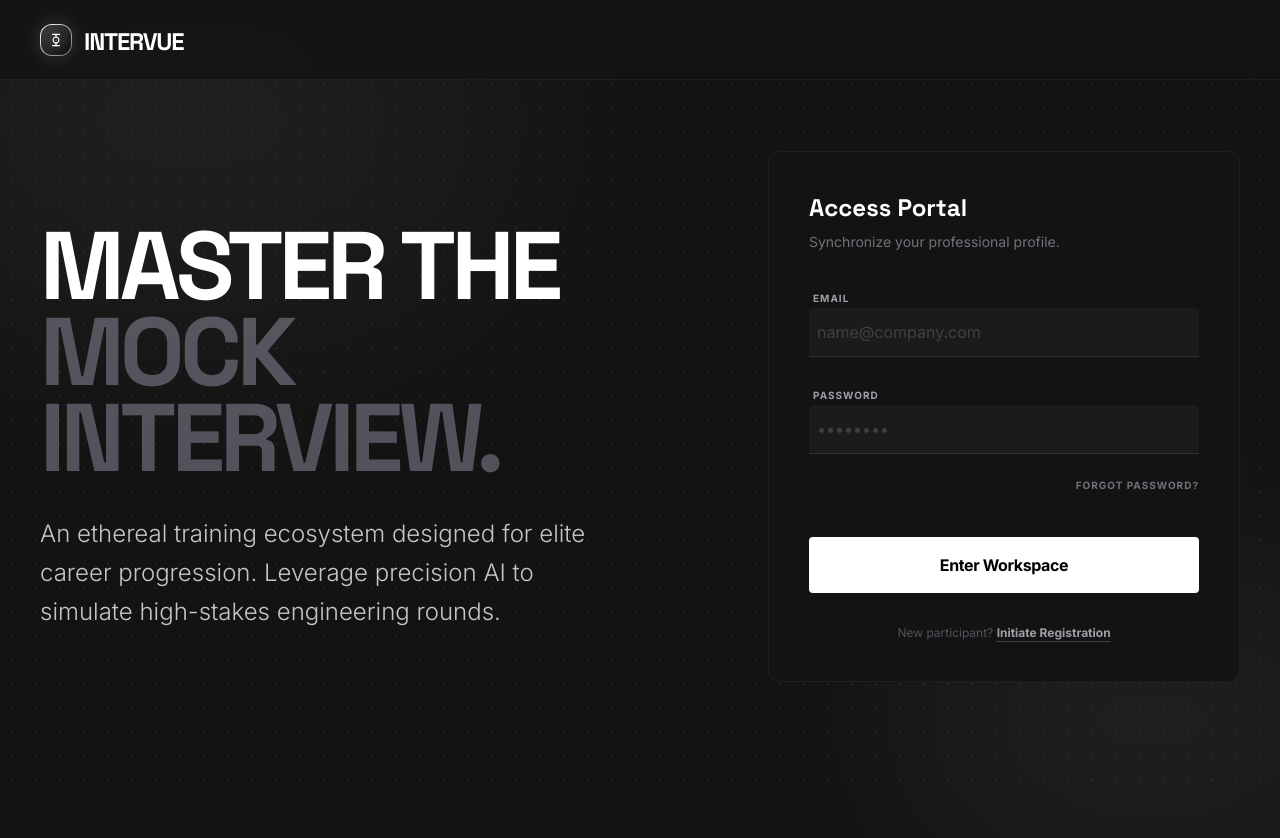
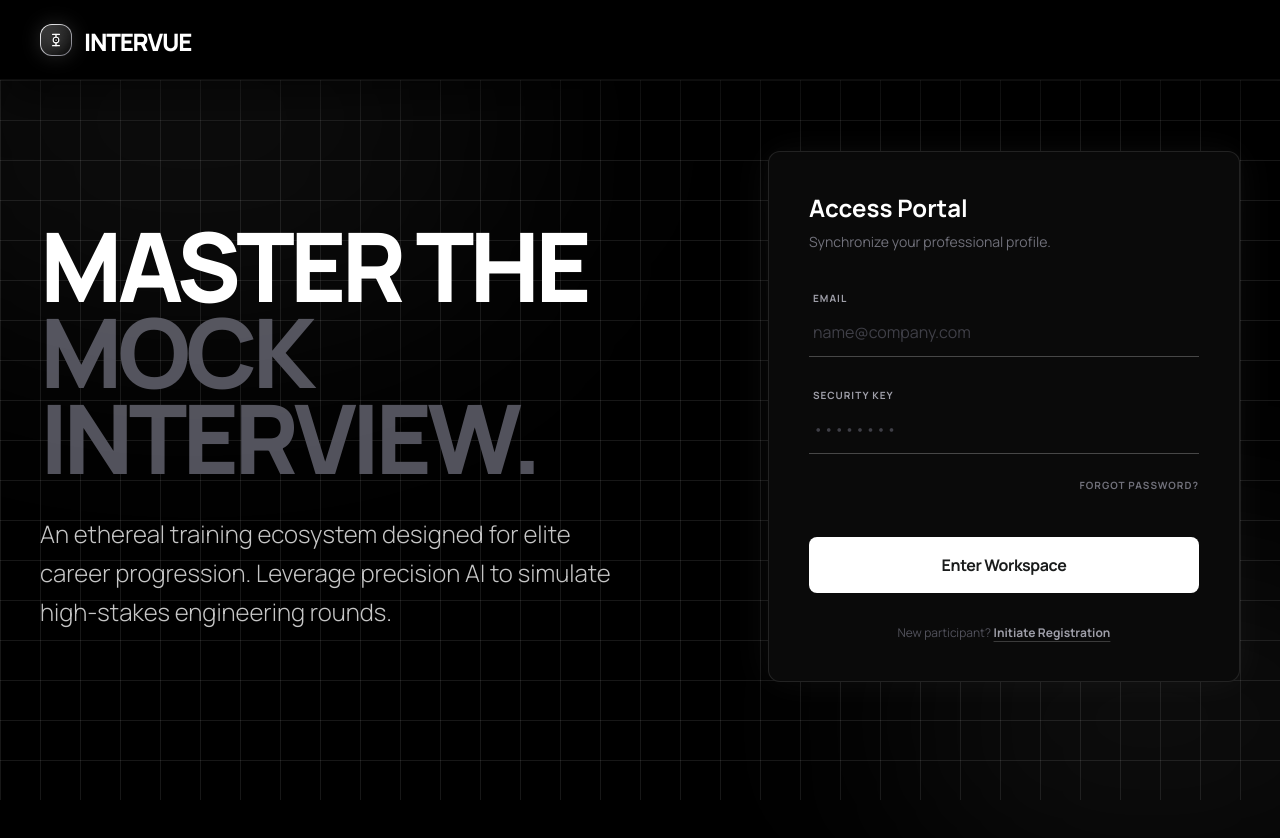
Before and after one commit to AtharvChanana/Intervue, a Next.js app in the folder frontend/: page / in a window 1280 px wide. Shown: the top 838 px of the page. Built offline with nearby package versions, Linux system fonts and the light colour scheme; no server answers.

Commit message:
Revert "feat: complete visual overhaul to Intervue Motion System with bug fixes"
This reverts commit a33b5b66cc32db6235fe5ddc80b0e6a0f696ad54.

```diff
--- a/frontend/app/dashboard/leaderboard/page.tsx
+++ b/frontend/app/dashboard/leaderboard/page.tsx
@@ -65,7 +65,7 @@ export default function LeaderboardPage() {
   return (
     <div className="max-w-5xl mx-auto p-4 md:p-8 mt-24">
       <div className="mb-12 text-center">
-        <h1 className="text-4xl md:text-5xl font-black text-white tracking-widest uppercase mb-4 font-space-grotesk">
+        <h1 className="text-4xl md:text-5xl font-black text-white tracking-widest uppercase mb-4">
           Global <span className="text-transparent bg-clip-text bg-gradient-to-r from-yellow-500 to-amber-300">Rankings</span>
         </h1>
         <p className="text-zinc-400 text-sm uppercase tracking-widest max-w-2xl mx-auto">
@@ -132,7 +132,7 @@ export default function LeaderboardPage() {
           const rank = idx + 4;
           const isMe = user.email === currentUserEmail;
           return (
-            <div key={user.email} className={`flex items-center liquid-glass border ${isMe ? 'border-white/30 bg-white/5 relative overflow-hidden' : 'border-white/5'} hover:bg-[#151515] transition-colors rounded-xl p-4`}>
+            <div key={user.email} className={`flex items-center bg-[#111] border ${isMe ? 'border-white/30 bg-white/5 relative overflow-hidden' : 'border-white/5'} hover:bg-[#151515] transition-colors rounded-xl p-4`}>
               {isMe && <div className="absolute left-0 top-0 bottom-0 w-1 bg-white"></div>}
 
               <div className="w-12 text-center text-zinc-500 font-bold text-sm">#{rank}</div>
--- a/frontend/app/globals.css
+++ b/frontend/app/globals.css
@@ -1,7 +1,7 @@
 @import "tailwindcss";
 
 @theme {
-  --color-background: #141313;
+  --color-background: #000000;
   --color-error: #ffb4ab;
   --color-error-container: #93000a;
   --color-inverse-on-surface: #313030;
@@ -10,60 +10,62 @@
   --color-on-background: #e5e2e1;
   --color-on-error: #690005;
   --color-on-error-container: #ffdad6;
-  --color-on-primary: #2f3131;
-  --color-on-primary-container: #636565;
-  --color-on-primary-fixed: #1a1c1c;
-  --color-on-primary-fixed-variant: #454747;
-  --color-on-secondary: #2f3037;
-  --color-on-secondary-container: #b4b4bd;
-  --color-on-secondary-fixed: #1a1b22;
-  --color-on-secondary-fixed-variant: #45464e;
+  --color-on-primary: #1a1c1c;
+  --color-on-primary-container: #000000;
+  --color-on-primary-fixed: #ffffff;
+  --color-on-primary-fixed-variant: #e2e2e2;
+  --color-on-secondary: #1a1c1c;
+  --color-on-secondary-container: #e2e2e2;
+  --color-on-secondary-fixed: #1a1c1c;
+  --color-on-secondary-fixed-variant: #3a3c3c;
   --color-on-surface: #e5e2e1;
-  --color-on-surface-variant: #c4c7c8;
-  --color-on-tertiary: #2f3131;
-  --color-on-tertiary-container: #636565;
-  --color-on-tertiary-fixed: #1a1c1c;
-  --color-on-tertiary-fixed-variant: #454747;
-  --color-outline: #8e9192;
-  --color-outline-variant: #444748;
+  --color-on-surface-variant: #c6c6c6;
+  --color-on-tertiary: #1a1c1c;
+  --color-on-tertiary-container: #000000;
+  --color-on-tertiary-fixed: #ffffff;
+  --color-on-tertiary-fixed-variant: #e3e2e2;
+  --color-outline: #919191;
+  --color-outline-variant: #474747;
   --color-primary: #ffffff;
-  --color-primary-container: #e2e2e2;
-  --color-primary-fixed: #e2e2e2;
-  --color-primary-fixed-dim: #c6c6c7;
-  --color-secondary: #c6c6cf;
-  --color-secondary-container: #45464e;
-  --color-secondary-fixed: #e2e1eb;
-  --color-secondary-fixed-dim: #c6c6cf;
-  --color-surface: #141313;
+  --color-primary-container: #d4d4d4;
+  --color-primary-fixed: #5d5f5f;
+  --color-primary-fixed-dim: #454747;
+  --color-secondary: #c6c6c6;
+  --color-secondary-container: #454747;
+  --color-secondary-fixed: #c6c6c6;
+  --color-secondary-fixed-dim: #ababab;
+  --color-surface: #000000;
   --color-surface-bright: #3a3939;
-  --color-surface-container: #201f1f;
+  --color-surface-container: #000000;
   --color-surface-container-high: #2a2a2a;
-  --color-surface-container-highest: #353434;
-  --color-surface-container-low: #1c1b1b;
-  --color-surface-container-lowest: #0e0e0e;
-  --color-surface-dim: #141313;
+  --color-surface-container-highest: #353534;
+  --color-surface-container-low: #000000;
+  --color-surface-container-lowest: #000000;
+  --color-surface-dim: #000000;
   --color-surface-tint: #c6c6c7;
-  --color-surface-variant: #353434;
-  --color-tertiary: #ffffff;
-  --color-tertiary-container: #e2e2e2;
-  --color-tertiary-fixed: #e2e2e2;
-  --color-tertiary-fixed-dim: #c6c6c7;
+  --color-surface-variant: #353534;
+  --color-tertiary: #e3e2e2;
+  --color-tertiary-container: #909191;
+  --color-tertiary-fixed: #5d5e5f;
+  --color-tertiary-fixed-dim: #464747;
 
-  --font-space-grotesk: var(--font-space-grotesk);
-  --font-inter: var(--font-inter);
+  --font-headline: 'Manrope', sans-serif;
+  --font-body: 'Manrope', sans-serif;
+  --font-label: 'Manrope', sans-serif;
+  --font-manrope: 'Manrope', sans-serif;
 }
 
 @layer base {
   body {
     background-color: var(--color-background);
-    font-family: var(--font-inter);
+    font-family: var(--font-manrope);
     color: var(--color-on-background);
   }
 }
 
 @layer utilities {
   .bg-telemetry-grid {
-    background-color: var(--color-background);
+    background-color: #000000;
     position: relative;
     z-index: 0;
   }
@@ -71,30 +73,29 @@
   .bg-telemetry-grid::before {
     content: '';
     position: fixed;
-    inset: 0;
+    top: 0;
+    left: 0;
+    right: 0;
+    bottom: 0;
     z-index: -1;
-    background-size: 24px 24px;
-    background-image: radial-gradient(circle, rgba(255,255,255,0.05) 1px, transparent 1px);
+    background-size: 40px 40px;
+    background-image:
+      linear-gradient(to right, rgba(255, 255, 255, 0.09) 1px, transparent 1px),
+      linear-gradient(to bottom, rgba(255, 255, 255, 0.09) 1px, transparent 1px);
     pointer-events: none;
   }
 
   .liquid-glass {
-    background: var(--color-surface);
+    background: #000000;
     border: 1px solid rgba(255, 255, 255, 0.05);
-    backdrop-filter: blur(12px);
-  }
-
-  .terminal-glow {
-    box-shadow: 0 0 15px rgba(255, 255, 255, 0.1);
-  }
-
-  .terminal-glow-focus:focus-within {
-    box-shadow: 0 0 15px rgba(255, 255, 255, 0.1);
-    border-color: rgba(255, 255, 255, 0.3);
   }
 
   .ghost-border {
-    border: 1px solid rgba(255, 255, 255, 0.1);
+    border: 1px solid rgba(71, 71, 71, 0.15);
+  }
+
+  .ethereal-glow {
+    box-shadow: 0 0 40px -10px rgba(255, 255, 255, 0.05);
   }
 
   .text-glow {
--- a/frontend/app/layout.tsx
+++ b/frontend/app/layout.tsx
@@ -1,14 +1,9 @@
 import type { Metadata } from "next";
-import { Space_Grotesk, Inter } from "next/font/google";
+import { Manrope } from "next/font/google";
 import "./globals.css";
 
-const spaceGrotesk = Space_Grotesk({
-  variable: "--font-space-grotesk",
-  subsets: ["latin"],
-});
-
-const inter = Inter({
-  variable: "--font-inter",
+const manrope = Manrope({
+  variable: "--font-manrope",
   subsets: ["latin"],
 });
 
@@ -25,12 +20,12 @@ export default function RootLayout({
   return (
     <html
       lang="en"
-      className={`dark ${spaceGrotesk.variable} ${inter.variable} antialiased`}
+      className={`dark ${manrope.variable} antialiased`}
     >
       <head>
         <link href="https://fonts.googleapis.com/css2?family=Material+Symbols+Outlined:wght,FILL@100..700,0..1&display=swap" rel="stylesheet" />
       </head>
-      <body className="bg-telemetry-grid text-on-background selection:bg-white/10 overflow-x-hidden font-inter min-h-screen">
+      <body className="bg-telemetry-grid text-on-background selection:bg-white/10 overflow-x-hidden font-manrope min-h-screen">
         {children}
       </body>
     </html>
--- a/frontend/app/page.tsx
+++ b/frontend/app/page.tsx
@@ -99,7 +99,7 @@ export default function LandingPage() {
 
   return (
     <>
-      <nav className="fixed top-0 w-full z-50 bg-background/80 backdrop-blur-md border-b border-white/5 flex justify-between items-center px-6 md:px-10 h-20 font-space-grotesk antialiased tracking-tight">
+      <nav className="fixed top-0 w-full z-50 bg-black border-b border-white/5 flex justify-between items-center px-6 md:px-10 h-20 shadow-[0_20px_50px_rgba(0,0,0,0.5)] font-manrope antialiased tracking-tight">
         <div className="flex items-center gap-3">
           <Logo className="w-8 h-8" />
           <div className="text-xl md:text-2xl font-black tracking-tighter text-white uppercase mt-1">Intervue</div>
@@ -114,7 +114,7 @@ export default function LandingPage() {
         <section className="max-w-7xl mx-auto grid grid-cols-1 lg:grid-cols-12 gap-12 items-start w-full">
           {/* Hero Content (Editorial Asymmetry) */}
           <div className="lg:col-span-7 pt-12 text-center lg:text-left shadow-none">
-            <h1 className="text-5xl md:text-6xl lg:text-8xl font-black tracking-tighter leading-[0.9] text-white mb-6 md:mb-8 mt-6 font-space-grotesk">
+            <h1 className="text-5xl md:text-6xl lg:text-8xl font-black tracking-tighter leading-[0.9] text-white mb-6 md:mb-8 mt-6">
               MASTER THE <br /> <span className="text-zinc-600">MOCK INTERVIEW.</span>
             </h1>
             <p className="text-xl md:text-2xl text-on-surface-variant font-light leading-relaxed max-w-xl mb-12">
@@ -125,9 +125,9 @@ export default function LandingPage() {
           {/* Auth Form (High-Transparency Glass) */}
           <div className="lg:col-span-5 relative group">
             <div className="absolute -inset-0.5 bg-gradient-to-b from-white/10 to-transparent rounded-xl blur opacity-20 group-hover:opacity-40 transition duration-1000"></div>
-            <div className="relative liquid-glass rounded-xl p-10 border-white/5">
+            <div className="relative bg-[#0a0a0a] rounded-xl p-10 border border-white/10 shadow-[0_0_40px_rgba(255,255,255,0.05)]">
               <div className="mb-8">
-                <h2 className="text-2xl font-bold text-white mb-2 font-space-grotesk">Access Portal</h2>
+                <h2 className="text-2xl font-bold text-white mb-2">Access Portal</h2>
                 <p className="text-zinc-500 text-sm">Synchronize your professional profile.</p>
               </div>
 
@@ -143,7 +143,7 @@ export default function LandingPage() {
                     <label className="text-[10px] uppercase tracking-widest text-zinc-400 font-bold ml-1">Full Name</label>
                     <input
                       required
-                      className="w-full bg-surface-container-low border-b border-white/10 py-3 px-2 text-white placeholder:text-zinc-700 terminal-glow-focus outline-none transition-all duration-300 rounded-t"
+                      className="w-full bg-transparent border-b border-outline-variant py-3 px-1 text-white placeholder:text-zinc-700 focus:outline-none focus:border-white transition-colors duration-300"
                       placeholder="Alien"
                       type="text"
                       value={name}
@@ -156,7 +156,7 @@ export default function LandingPage() {
                   <label className="text-[10px] uppercase tracking-widest text-zinc-400 font-bold ml-1">Email</label>
                   <input
                     required
-                    className="w-full bg-surface-container-low border-b border-white/10 py-3 px-2 text-white placeholder:text-zinc-700 terminal-glow-focus outline-none transition-all duration-300 rounded-t"
+                    className="w-full bg-transparent border-b border-outline-variant py-3 px-1 text-white placeholder:text-zinc-700 focus:outline-none focus:border-white transition-colors duration-300"
                     placeholder="name@company.com"
                     type="email"
                     value={email}
@@ -165,10 +165,10 @@ export default function LandingPage() {
                 </div>
 
                 <div className="space-y-1.5">
-                  <label className="text-[10px] uppercase tracking-widest text-zinc-400 font-bold ml-1">Password</label>
+                  <label className="text-[10px] uppercase tracking-widest text-zinc-400 font-bold ml-1">Security Key</label>
                   <input
                     required
-                    className="w-full bg-surface-container-low border-b border-white/10 py-3 px-2 text-white placeholder:text-zinc-700 terminal-glow-focus outline-none transition-all duration-300 rounded-t"
+                    className="w-full bg-transparent border-b border-outline-variant py-3 px-1 text-white placeholder:text-zinc-700 focus:outline-none focus:border-white transition-colors duration-300"
                     placeholder="••••••••"
                     type="password"
                     value={password}
@@ -184,7 +184,7 @@ export default function LandingPage() {
                 <button
                   type="submit"
                   disabled={loading}
-                  className="w-full py-4 bg-white text-black rounded font-bold tracking-tight hover:bg-zinc-200 transition-all active:scale-[0.98] mt-4 disabled:opacity-50"
+                  className="w-full py-4 bg-white text-on-primary rounded-lg font-bold tracking-tight hover:bg-zinc-200 transition-all active:scale-[0.98] mt-4 disabled:opacity-50"
                 >
                   {loading ? 'Processing...' : (isLogin ? 'Enter Workspace' : 'Register Profile')}
                 </button>
@@ -206,9 +206,9 @@ export default function LandingPage() {
       </main>
 
       {showForgotModal && (
-        <div className="fixed inset-0 z-50 bg-background/95 backdrop-blur-sm flex items-center justify-center p-4">
-          <div className="liquid-glass border-white/5 rounded-2xl w-full max-w-md p-8 animate-in zoom-in-95 duration-300">
-            <h2 className="text-2xl font-black text-white mb-2 font-space-grotesk">Password Recovery</h2>
+        <div className="fixed inset-0 z-50 bg-black/95 flex items-center justify-center p-4">
+          <div className="bg-[#050505] border border-white/10 rounded-2xl w-full max-w-md p-8 shadow-[0_0_50px_rgba(255,255,255,0.05)] animate-in zoom-in-95 duration-300">
+            <h2 className="text-2xl font-black text-white mb-2">Password Recovery</h2>
             <p className="text-zinc-500 text-xs mb-8">
               {forgotStep === 1 ? "Enter your email to receive a recovery code." : "Enter your code and new password."}
             </p>
@@ -230,7 +230,7 @@ export default function LandingPage() {
                 <div className="space-y-1.5">
                   <label className="text-[10px] uppercase tracking-widest text-zinc-400 font-bold ml-1">Account Email</label>
                   <input
-                    className="w-full bg-surface-container-low border-b border-white/10 py-3 px-2 text-white placeholder:text-zinc-700 terminal-glow-focus outline-none transition-all duration-300 rounded-t"
+                    className="w-full bg-transparent border-b border-outline-variant py-3 px-1 text-white placeholder:text-zinc-700 focus:outline-none focus:border-white transition-colors duration-300"
                     placeholder="name@company.com"
                     type="email"
                     value={forgotEmail}
@@ -260,7 +260,7 @@ export default function LandingPage() {
                 <div className="space-y-1.5 pt-2">
                   <label className="text-[10px] uppercase tracking-widest text-zinc-400 font-bold ml-1">New Password</label>
                   <input
-                    className="w-full bg-surface-container-low border-b border-white/10 py-3 px-2 text-white placeholder:text-zinc-700 terminal-glow-focus outline-none transition-all duration-300 rounded-t"
+                    className="w-full bg-transparent border-b border-outline-variant py-3 px-1 text-white placeholder:text-zinc-700 focus:outline-none focus:border-white transition-colors duration-300"
                     placeholder="••••••••"
                     type="password"
                     value={forgotNewPassword}
```
Also changed, not shown: frontend/app/dashboard/dsa/[id]/page.tsx (+8 -42 lines), frontend/app/dashboard/layout.tsx (+36 -85 lines), frontend/app/dashboard/page.tsx (+30 -53 lines), frontend/app/dashboard/session/[id]/page.tsx (+18 -26 lines), frontend/app/dashboard/sessions/page.tsx (+11 -34 lines), 2 other files (tests, documents, lock files or other folders).
